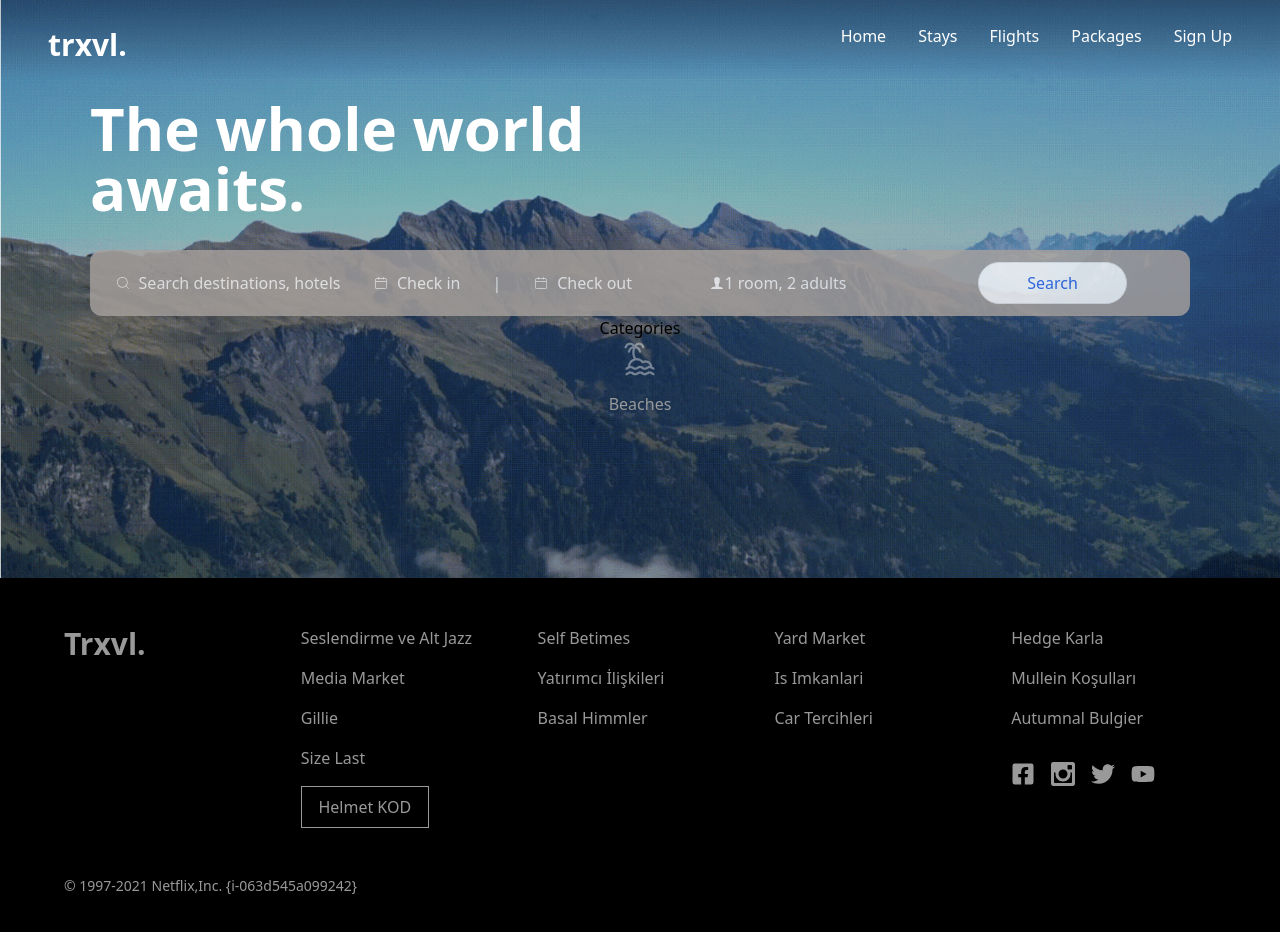
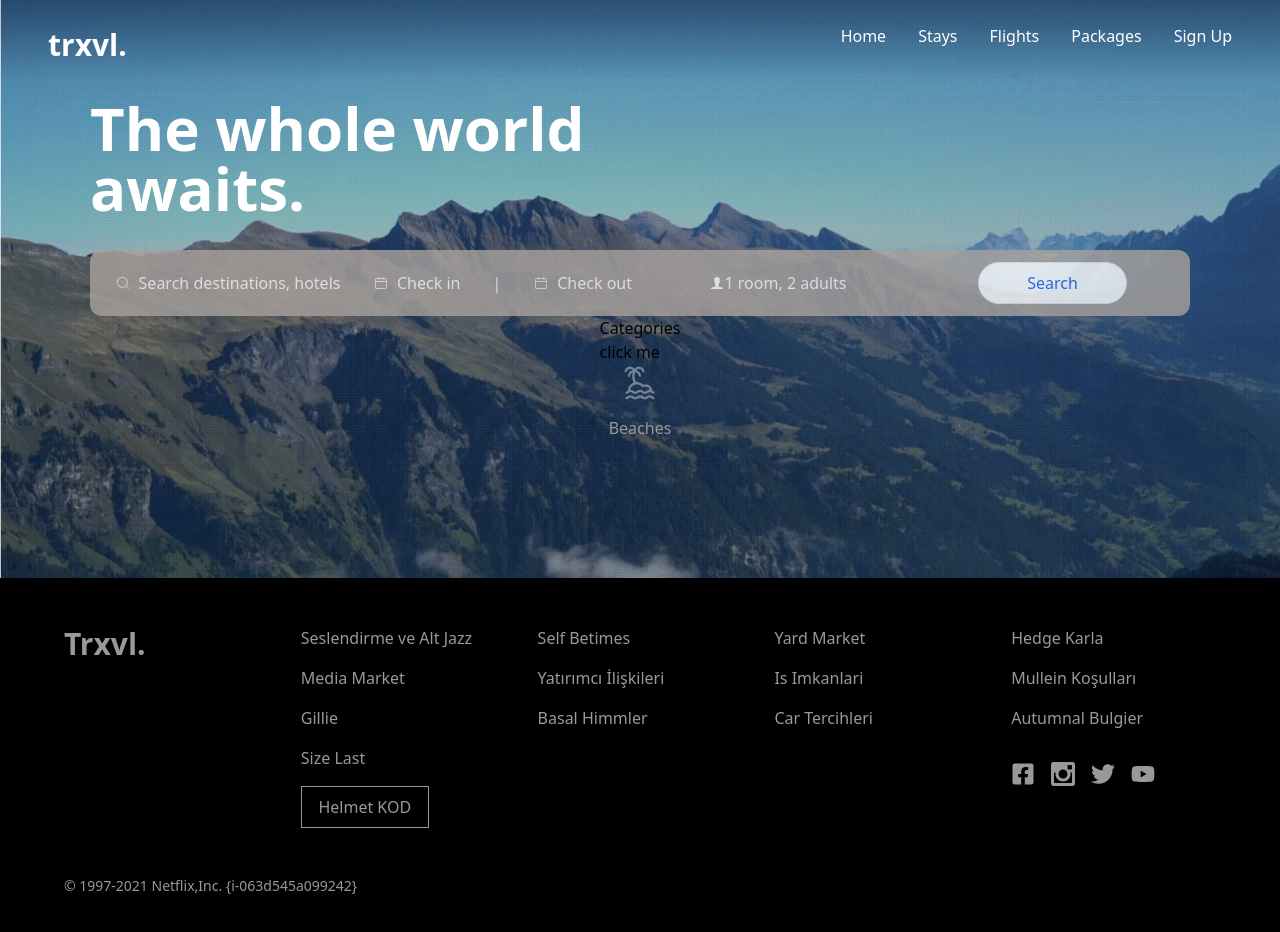
Before and after one commit to rashidpbi/travel-test, a React (Create React App) app: page /mountains in a window 1280 px wide. Shown: the top 932 px of the page. Built offline with nearby package versions, Linux system fonts and the light colour scheme; the HTML template or start-up script is replaced by a standard one.

Commit message:
test: tried dynamic routing without ssg
understood how dynamic routing should be used in app based routing when static site generation is disabled

```diff
--- a/next.config.mjs
+++ b/next.config.mjs
@@ -1,6 +1,6 @@
 /** @type {import('next').NextConfig} */
 const nextConfig = {
-    output: 'export', // Outputs a Single-Page Application (SPA).
+    // output: 'export', // Outputs a Single-Page Application (SPA).
     distDir: './build', // Changes the build output directory to `./build`.
     images: {
       loader: 'custom',
--- /dev/null
+++ b/src/app/profile/[id]/page.js
@@ -0,0 +1,11 @@
+'use client'
+
+
+
+import React from 'react'
+
+export default function Profile ({params}){
+    const {id} = React.use(params);
+
+    return <div>profile of user {id}</div>
+}
--- a/src/components/Categories.jsx
+++ b/src/components/Categories.jsx
@@ -19,11 +19,18 @@ import SkyingW from "../assets/skyingW.png";
 import TropicalW from "../assets/tropicalW.png";
 import { NavLink } from "react-router-dom";
 import Link from 'next/link'
+import { useRouter } from "next/navigation";
+
 const Categories = () => {
+  const router = useRouter();
+  const onCategorySelect = ()=>{
+    console.log("categoru pushed")
+    router.push('/mountains')
+  }
   return (
     <div>
       Categories
-           <Link href={"/dashboard/blog"}>
+           <div  ><button onClick={onCategorySelect}>click me </button>
            <div className="group flex md:hidden flex-col text-shade gap-4 items-center">
              <img src={Beach} alt="beach" className="" />
              <div className="group-hover:after:bg-black group-hover:text-black after:h-[2px] after:block after:my-2">
@@ -36,7 +43,7 @@ const Categories = () => {
                Beaches
              </div>
            </div>
-         </Link>
+         </div>
     </div>
     // <div className="w-full bg-white md:bg-transparent px-6 max-w-[1100px]">
     //   <div className="text-2xl font-medium md:text-light my-6 ">
--- a/src/pages/Home.jsx
+++ b/src/pages/Home.jsx
@@ -17,6 +17,7 @@ const Home = () => {
   useEffect(() => {
     console.log("pathname:", pathname);
     console.log("bgImg:",bgImg)
+
     switch (pathname) {
       case "/mountains":
         setBgImg("bg-mountains");
@@ -25,7 +26,7 @@ const Home = () => {
         setBgImg("bg-hero");
         break;
     }
-  }, [pathname, setBgImg]);
+  }, [setBgImg]);
   return (
     <div className="flex flex-col min-h-screen">
       <div className={`relative h-[92vh] ${bgImg}  bg-cover bg-center z-10`}>
```
Also changed, not shown: src/app/users/[...new]/page.js (renamed from src/app/users/[[...new]]/page.js), src/app/users/page.js (renamed from src/app/users/pageCommented.js).
